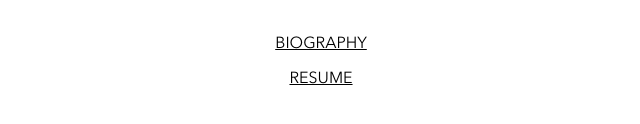
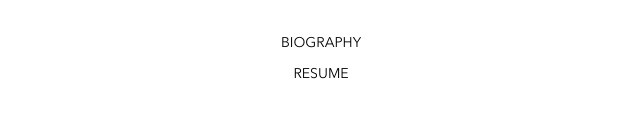
Before and after one commit to bensonchcheng/bensonchcheng.github.io, a plain HTML site: page index.html in a window 1280 px wide. Shown: the part 448-572 px from the top of the page, 319-959 px from the left. Drawn offline with Linux system fonts and the light colour scheme.

Commit message:
removed line under links

```diff
--- a/index_style.css
+++ b/index_style.css
@@ -8,7 +8,8 @@
 }
 
 a {
-        color:#000;
+    color: #000;
+    text-decoration: none;
 }
 
 div {
@@ -31,7 +32,7 @@ img {
 
 h3 {
     color: black;
-        font-size:20px;
+    font-size: 20px;
     font-family: "Avenir Next";
     text-align: center;
     padding-top: 5%;
@@ -39,6 +40,7 @@ h3 {
 
 p {
     color: black;
+    font-size: 14px;
     font-family: 'Avenir Next';
     text-align: center;
 }
```
Lines whose indentation alone changed are shown as unchanged.
